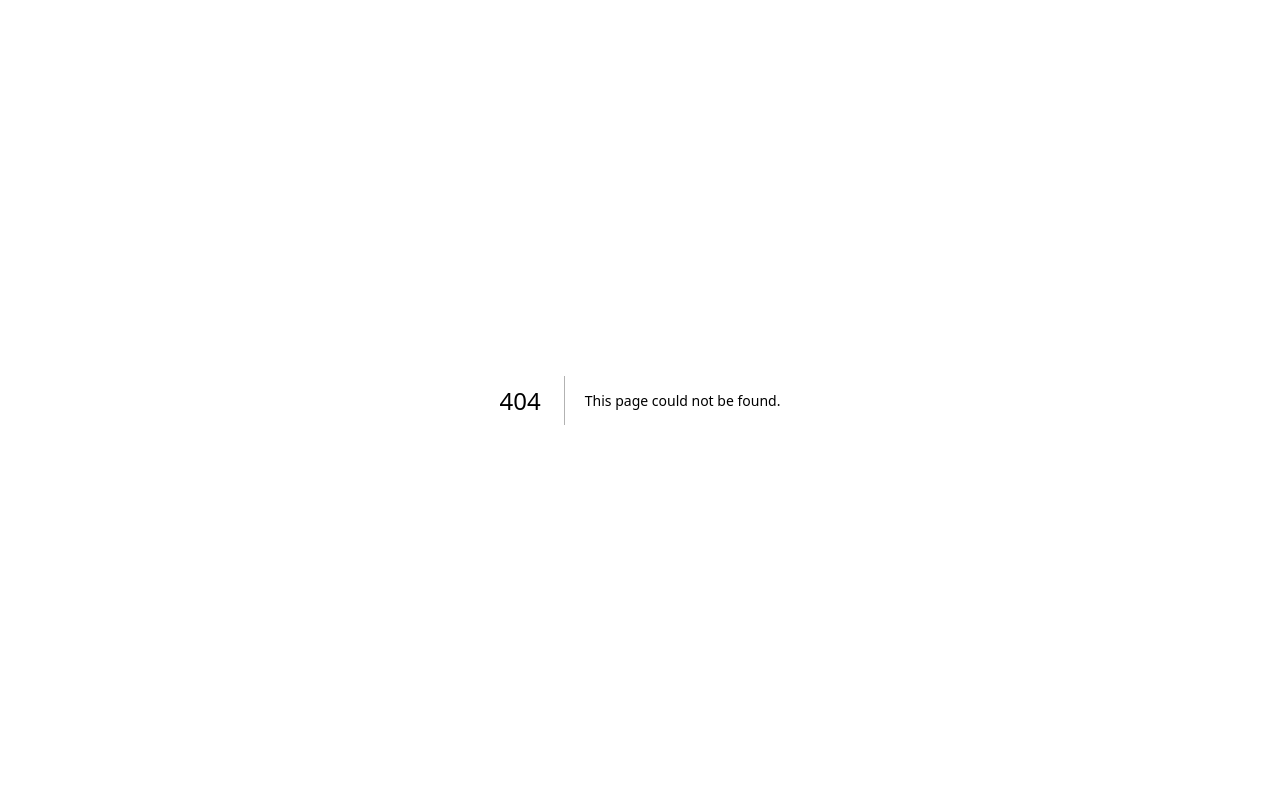
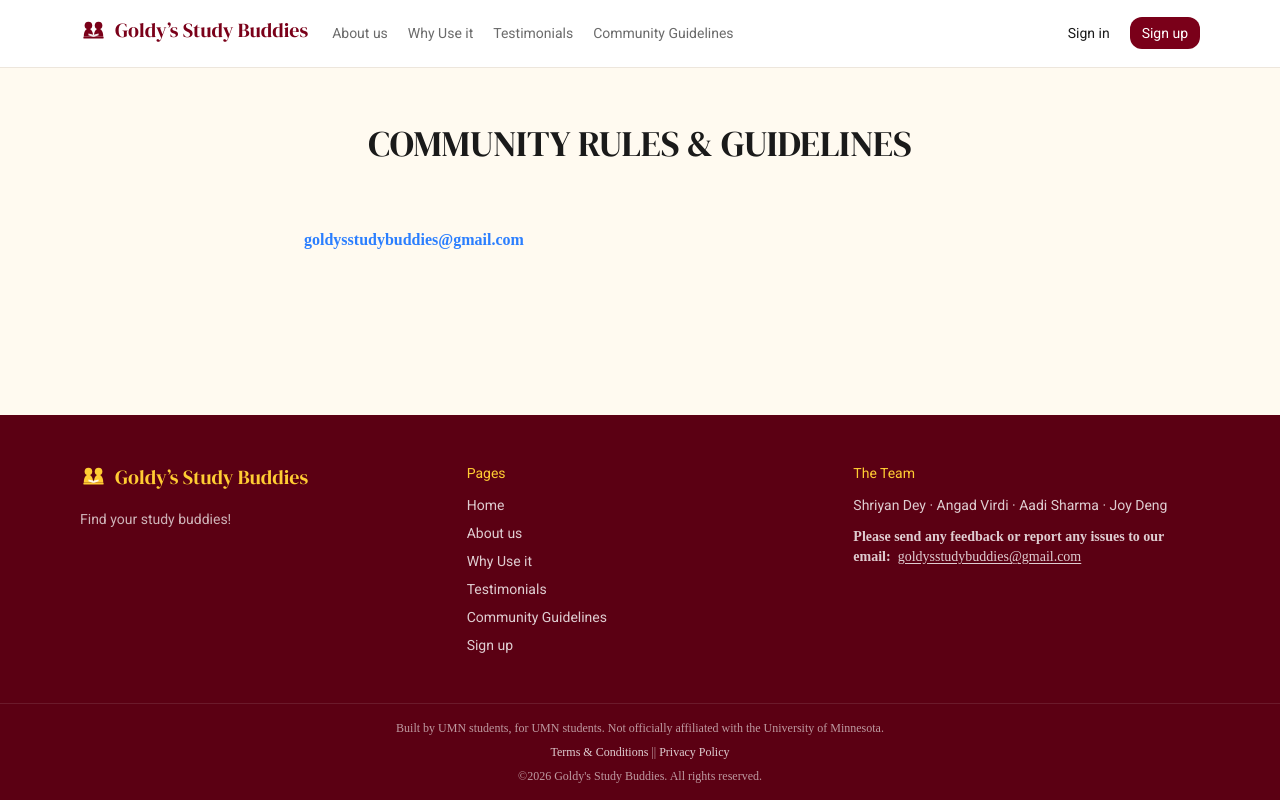
Before and after one commit to ShriyanDeyEngineer/Goldy-s_Study_Buddies, a Next.js app: page /communityRulesGuidelines in a window 1280 px wide. Before the commit this address had no page. Built offline with nearby package versions, Linux system fonts and the light colour scheme.

Commit message:
Make some small navigation convienience changes and set up a Community Rules & Guidelines that users must agree to

```diff
--- /dev/null
+++ b/app/(marketing)/communityRulesGuidelines/page.tsx
@@ -0,0 +1,35 @@
+/** This is the web page that display's our privacy policy for users */
+
+import type { Metadata } from "next";
+
+export const metadata: Metadata = {
+  title: "Community Rules & Guidelines",
+  description:
+    "Guidelines that every user must follow in order to be able to use this website.",
+};
+
+const CONTACT_EMAIL = "goldysstudybuddies@gmail.com";
+
+export default function CommunityRulesGuidelinesPage() {
+  return (
+    <div className="mx-auto max-w-6xl px-4 py-14 font-['Times_New_Roman']">
+        <div className="mx-auto max-w-2xl">
+
+            <h1 className="font-display text-4xl text-ink text-center">COMMUNITY RULES & GUIDELINES</h1>
+
+            <br></br>
+            <br></br>
+
+            <h2 className="font-display text-2xl text-ink text-left"></h2>
+                <p className="mt-4 text-ink-muted text-left"></p>
+
+
+
+            <a href={`mailto:${CONTACT_EMAIL}`} className="mt-4 text-blue-500 text-left font-bold">
+              {CONTACT_EMAIL}
+            </a>
+
+        </div>
+    </div>
+  );
+}
--- a/app/(marketing)/privacy_policy/page.tsx
+++ b/app/(marketing)/privacy_policy/page.tsx
@@ -7,6 +7,8 @@ export const metadata: Metadata = {
   description:
     "How Goldy's Study Buddies collects, uses, and protects your information.",
 };
+
+const CONTACT_EMAIL = "goldysstudybuddies@gmail.com";
 
 export default function PrivacyPolicyPage() {
   return (
@@ -223,7 +225,7 @@ export default function PrivacyPolicyPage() {
                     - <span className="font-bold">Correct</span> inaccurate profile or account information.
                 </p>
                 <p className="mt-2 text-ink-muted text-left">
-                    - <span className="font-bold">Delete</span> your account and associated data at any time &#40;see Section 6&#41; To exercise any of these rights, email us at the address listed in Section 11 with your request and the university email associated with your account. We will respond within &#91;insert timeframe, e.g. "30 days"&#93;.
+                    - <span className="font-bold">Delete</span> your account and associated data at any time &#40;see Section 6&#41; To exercise any of these rights, email us at the address listed in Section 11 with your request and the university email associated with your account. We will respond within 30 days.
                 </p>
 
 
@@ -253,8 +255,9 @@ export default function PrivacyPolicyPage() {
             <p className="mt-4 text-ink-muted text-left">
                 If you have any questions, concerns, or requests regarding this Privacy Policy or your data, please contact us through our email:
             </p>
-            <p className="mt-4 text-ink-muted text-left font-bold">goldysstudybuddies@gmail.com</p>
-
+            <a href={`mailto:${CONTACT_EMAIL}`} className="mt-4 text-blue-500 text-left font-bold">
+              {CONTACT_EMAIL}
+            </a>
         </div>
     </div>
   );
--- a/app/(marketing)/terms_of_service/page.tsx
+++ b/app/(marketing)/terms_of_service/page.tsx
@@ -5,8 +5,10 @@ import type { Metadata } from "next";
 export const metadata: Metadata = {
   title: "Terms & Conditions",
   description:
-    "The legal materials.",
+    "More legal materials.",
 };
+
+const CONTACT_EMAIL = "goldysstudybuddies@gmail.com";
 
 export default function TermsPage() {
   return (
@@ -23,7 +25,7 @@ export default function TermsPage() {
                 Please read these Terms of Service "Terms" carefully before using Goldy's Study Buddies &#40;the "Service"&#41;. <span className="font-bold">BY CREATING AN ACCOUNT OR OTHERWISE ACCESSING THE SERVICE, YOU AGREE TO BE BOUND BY THESE TERMS. IF YOU DO NOT AGREE, DO NOT USE THE SERVICE.</span>
             </p>
             <p className="mt-4 text-ink-muted text-left">
-                These Terms should be read together with our &#91;Privacy Policy&#93;, which explains how we collect and use your information.
+                These Terms should be read together with our <a target="_self" href="/privacy_policy" className="text-blue-500 font-bold">Privacy Policy</a>, which explains how we collect and use your information.
             </p>
 
             <br></br>
@@ -193,8 +195,9 @@ export default function TermsPage() {
             <p className="mt-4 text-ink-muted text-left">
                 If you have any questions about these Terms, please contact us through our email:
             </p>
-            <p className="mt-4 text-ink-muted text-left font-bold">goldysstudybuddies@gmail.com</p>
-
+            <a href={`mailto:${CONTACT_EMAIL}`} className="mt-4 text-blue-500 text-left font-bold">
+              {CONTACT_EMAIL}
+            </a>
         </div>
     </div>
   );
--- a/app/sitemap.ts
+++ b/app/sitemap.ts
@@ -7,7 +7,7 @@ import { getSiteUrl } from "@/lib/site";
 
 export default function sitemap(): MetadataRoute.Sitemap {
   const base = getSiteUrl();
-  return ["", "/about", "/why", "/testimonials", "/terms_of_service", "/privacy_policy", "/login", "/register"].map(
+  return ["", "/about", "/why", "/testimonials", "/terms_of_service", "/privacy_policy", "/communityRulesGuidelines", "/login", "/register"].map(
     (path) => ({
       url: `${base}${path}`,
       changeFrequency: "monthly",
--- a/components/auth/google-button.tsx
+++ b/components/auth/google-button.tsx
@@ -77,7 +77,7 @@ export function GoogleButton({
           >
             Terms of Service
           </Link>
-          {" "}and{" "}
+          ,{" "}
           <Link
             href="/privacy_policy"
             target="_self"
@@ -85,6 +85,15 @@ export function GoogleButton({
             className="font-medium text-maroon underline underline-offset-2"
           >
             Privacy Policy
+          </Link>
+          , and{" "}
+          <Link
+            href="/communityRulesGuidelines"
+            target="_self"
+            rel="noopener"
+            className="font-medium text-maroon underline underline-offset-2"
+          >
+            Community Guidelines
           </Link>
           .
         </label>
--- a/components/marketing/public-header.tsx
+++ b/components/marketing/public-header.tsx
@@ -14,6 +14,7 @@ const NAV_LINKS = [
   { href: "/about", label: "About us" },
   { href: "/why", label: "Why Use it" },
   { href: "/testimonials", label: "Testimonials" },
+  { href: "/communityRulesGuidelines", label: "Community Guidelines" },
 ];
 
 export function PublicHeader() {
--- a/components/marketing/site-footer.tsx
+++ b/components/marketing/site-footer.tsx
@@ -32,6 +32,7 @@ export function SiteFooter() {
             <li><Link href="/about" className="rounded text-white/80 hover:text-gold focus-visible:outline-2 focus-visible:outline-offset-2 focus-visible:outline-gold">About us</Link></li>
             <li><Link href="/why" className="rounded text-white/80 hover:text-gold focus-visible:outline-2 focus-visible:outline-offset-2 focus-visible:outline-gold">Why Use it</Link></li>
             <li><Link href="/testimonials" className="rounded text-white/80 hover:text-gold focus-visible:outline-2 focus-visible:outline-offset-2 focus-visible:outline-gold">Testimonials</Link></li>
+            <li><Link href="/communityRulesGuidelines" className="rounded text-white/80 hover:text-gold focus-visible:outline-2 focus-visible:outline-offset-2 focus-visible:outline-gold">Community Guidelines</Link></li>
             <li><Link href="/register" className="rounded text-white/80 hover:text-gold focus-visible:outline-2 focus-visible:outline-offset-2 focus-visible:outline-gold">Sign up</Link></li>
           </ul>
         </nav>
```
